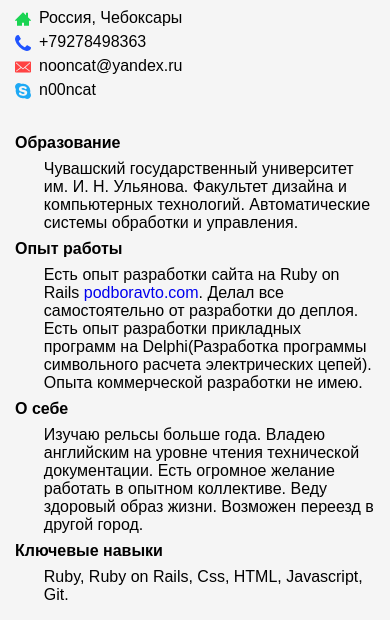
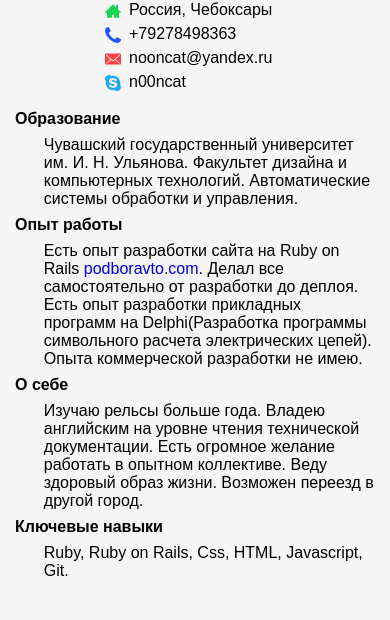
Before and after one commit to nooncat/resume, a plain HTML site: page index.html in a window 390 px wide. Shown: the part 303-923 px from the top of the page. After the commit the page ends 899 px from the top, so only its background shows below. Drawn offline with Linux system fonts and the light colour scheme.

Commit message:
add contacts media queries styles

```diff
--- a/assets/stylesheets/styles.css
+++ b/assets/stylesheets/styles.css
@@ -93,4 +93,9 @@ header .contacts li {
     text-align: center;
   }
 
+  header .contacts {
+    margin: 0 auto;
+    width: 180px;
+    padding: 0;
+  }
 }
```
